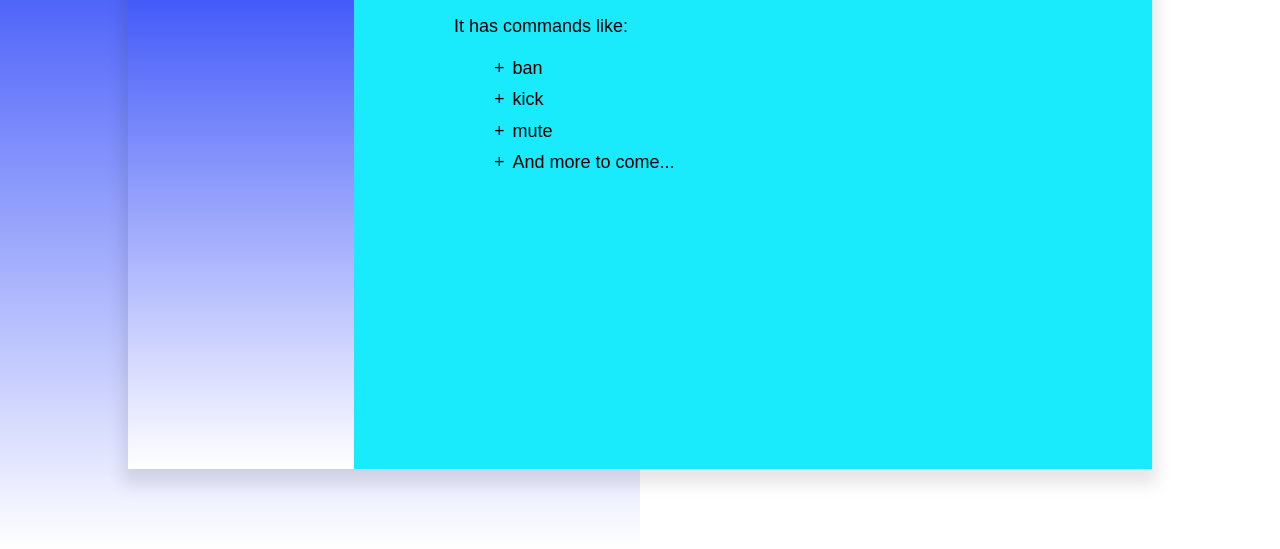
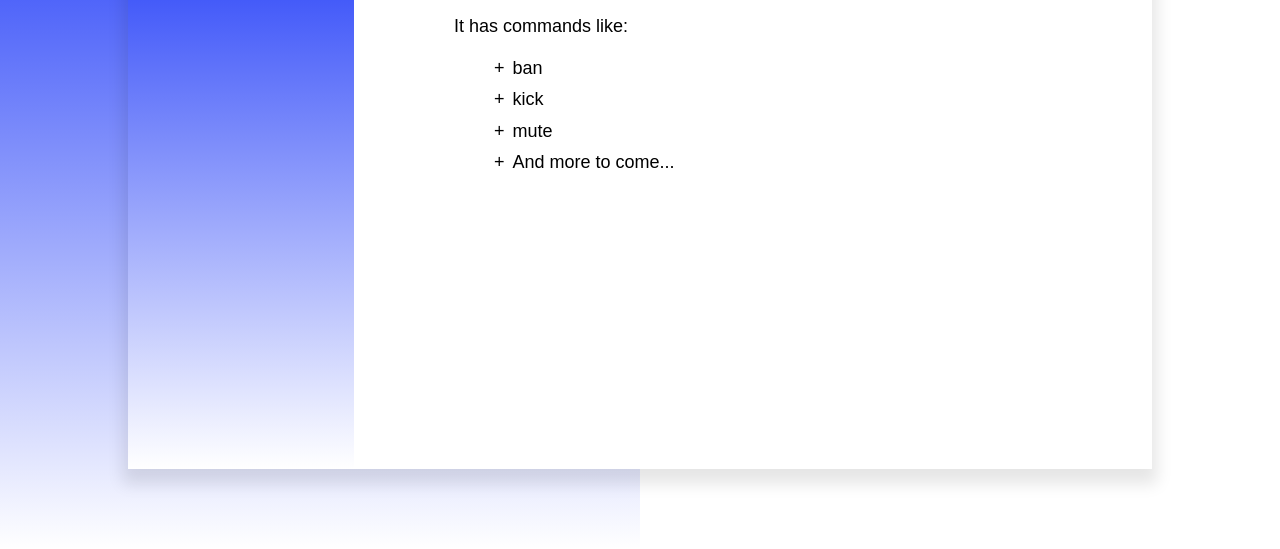
Before and after one commit to Star-World-Utilities/free-bot-info, a plain HTML site: page index.html in a window 1280 px wide. Shown: the part 251-800 px from the top of the page. Drawn offline with Linux system fonts and the light colour scheme.

Commit message:
Latest Version

```diff
--- a/index.html
+++ b/index.html
@@ -40,7 +40,7 @@ body {
   width: 80%;
   min-height: 80%;
   height: 70%;
-  background: #1AEBFC;
+  background: #FFFFFF;
   box-shadow: 0px 10px 15px 5px rgba(0,0,0, 0.1);
   display: flex;
 }
```
